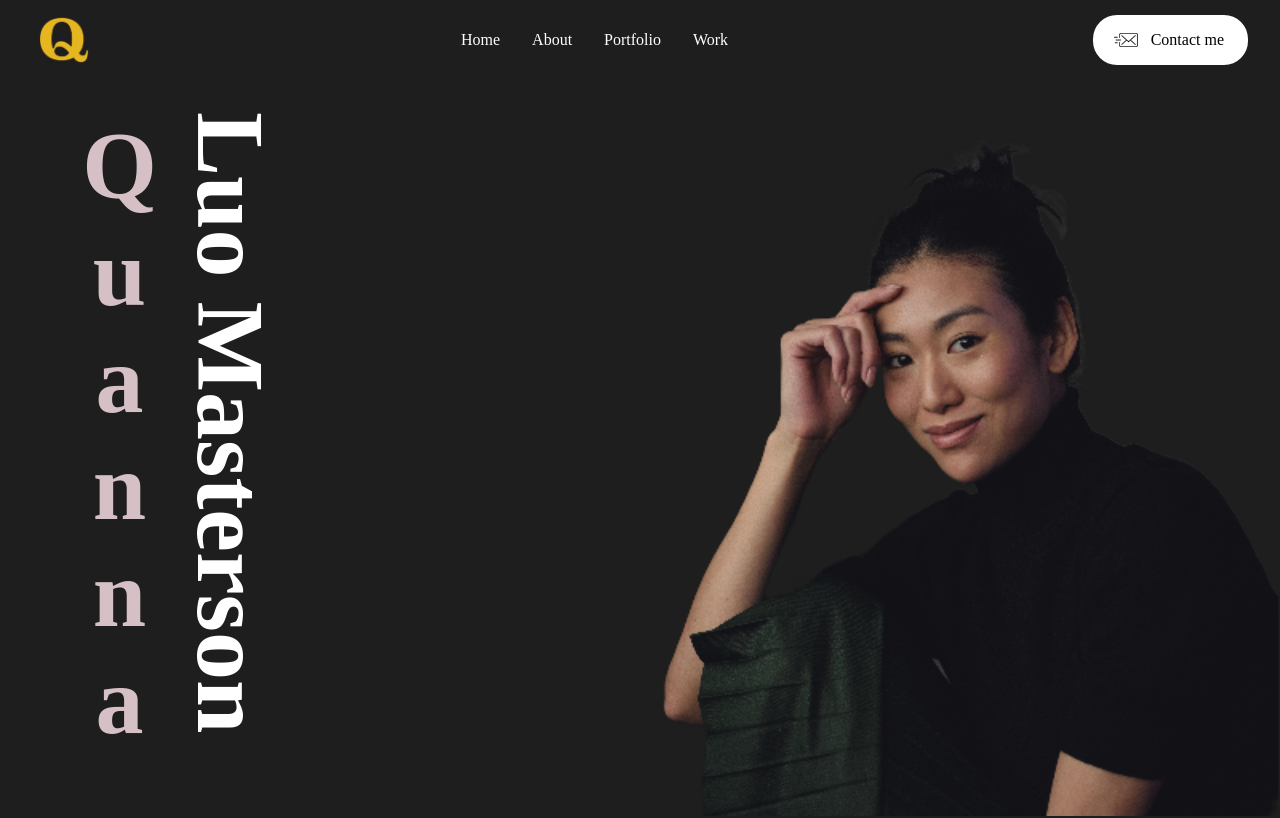
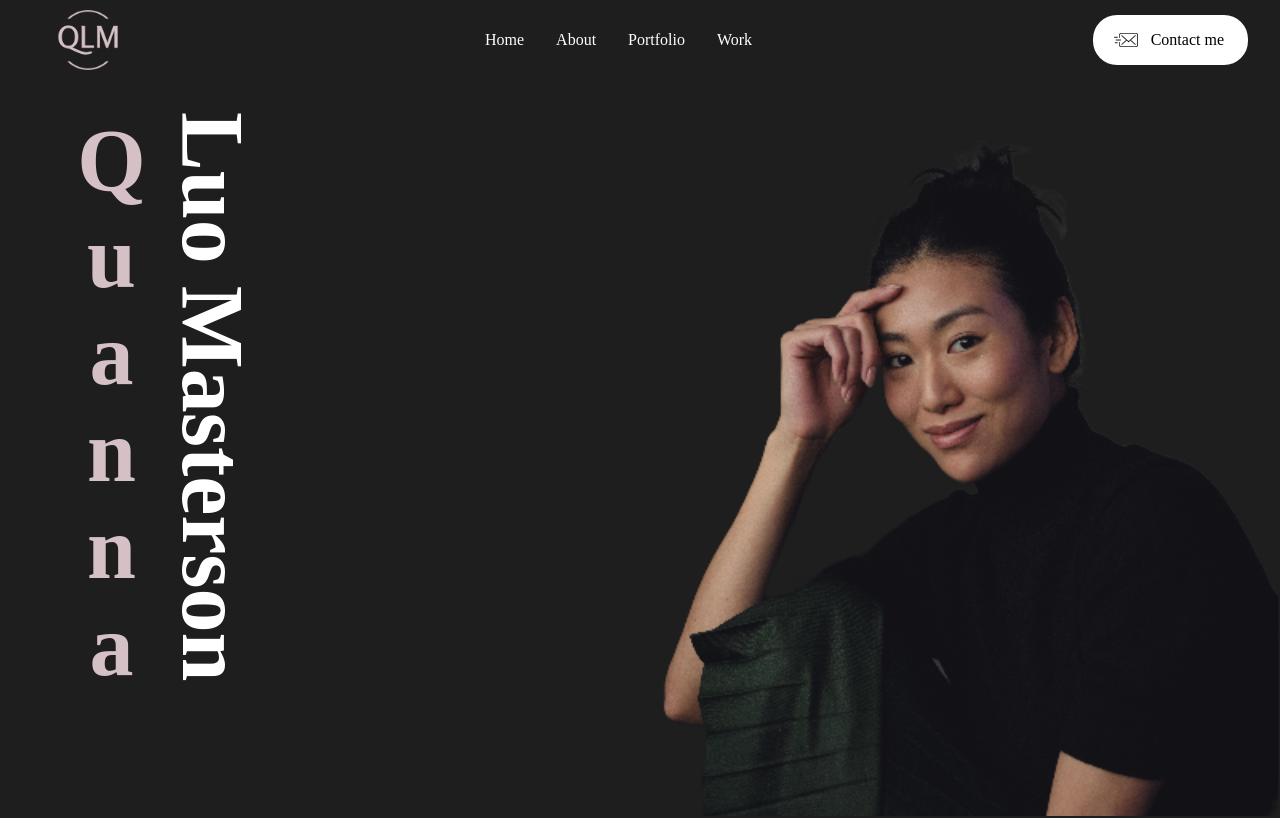
Before and after one commit to YuvalZoref/QuannaLuoMasterson, a React (Create React App) app: page / in a window 1280 px wide. Shown: the top 818 px of the page. Built offline with nearby package versions, Linux system fonts and the light colour scheme.

Commit message:
changed some fonts

```diff
--- a/src/components/Footer/footer.css
+++ b/src/components/Footer/footer.css
@@ -2,10 +2,11 @@
   width: 100vw;
   margin-top: 1rem;
   height: 4rem;
-  background: rgb(40, 40, 40);
+  background: #d5c0c5;
+  color: black;
   display: flex;
   align-items: center;
   justify-content: center;
   font-weight: 400;
-  font-size: small;
+  font-size: 1rem;
 }
--- a/src/components/Intro/intro.css
+++ b/src/components/Intro/intro.css
@@ -22,7 +22,7 @@
   height: 100vh;
   width: 100vw;
   padding: 2rem;
-  font-size: 6rem;
+  font-size: 5.5rem;
   font-weight: 700;
   display: flex;
   flex-direction: column;
--- a/src/components/NavBar/navbar.css
+++ b/src/components/NavBar/navbar.css
@@ -14,8 +14,9 @@
 }
 
 .logo{
-  width: 4rem;
-  height: 3rem;
+  padding: 0.5rem;
+  width: 7rem;
+  height: 8rem;
   object-fit: contain;
 }
 .desktopMenuListItem{
```
Also changed, not shown: src/assets/logo-q.png.
